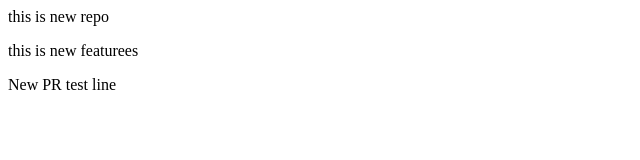
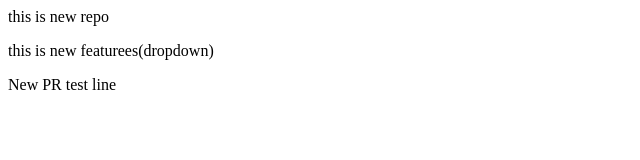
Before and after one commit to Shivaram2231/LocalRepo, a plain HTML site: page LocalRepo/index.html in a window 1280 px wide. Shown: the full height of the page, 0-640 px from the left. Drawn offline with Linux system fonts and the light colour scheme.

Commit message:
Add dropdown

```diff
--- a/LocalRepo/index.html
+++ b/LocalRepo/index.html
@@ -1,3 +1,3 @@
 <p>this is new repo </p>
-<p>this is new featurees</p>
+<p>this is new featurees(dropdown)</p>
 <p>New PR test line</p>
```
